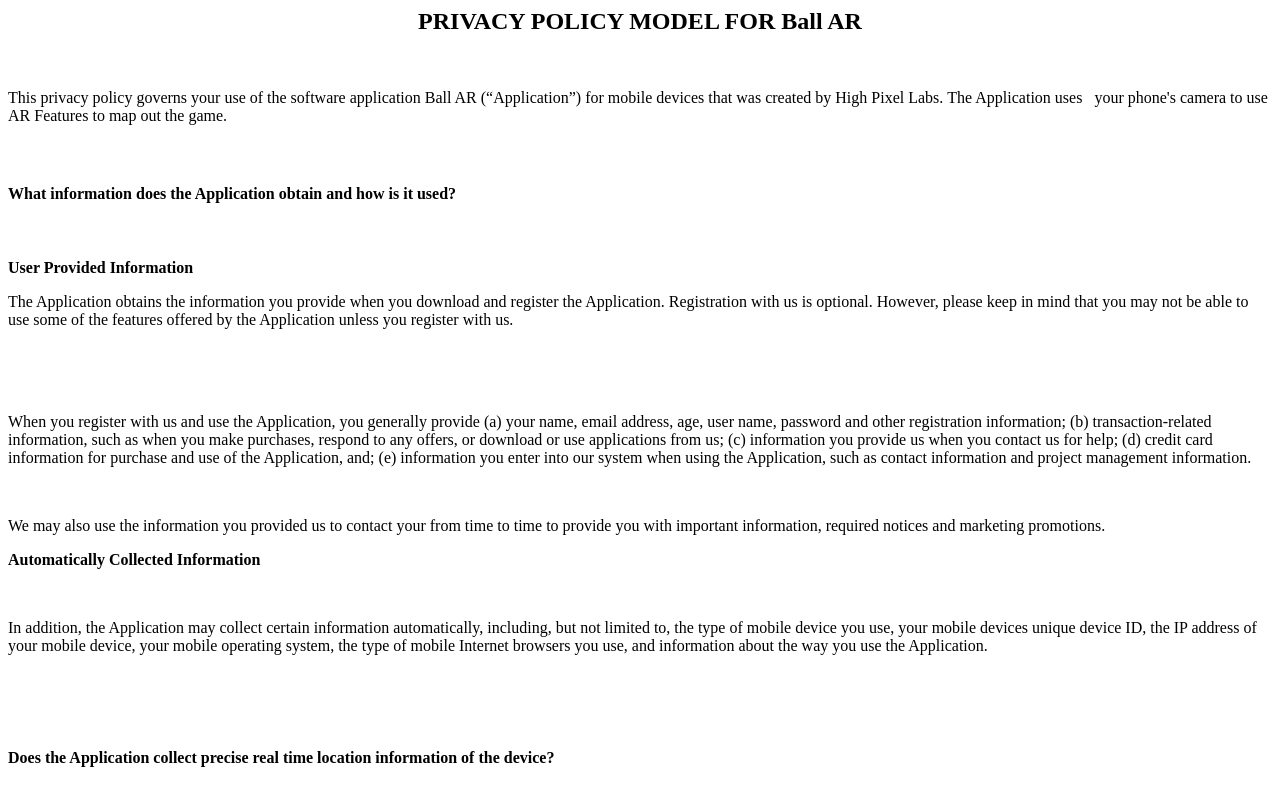
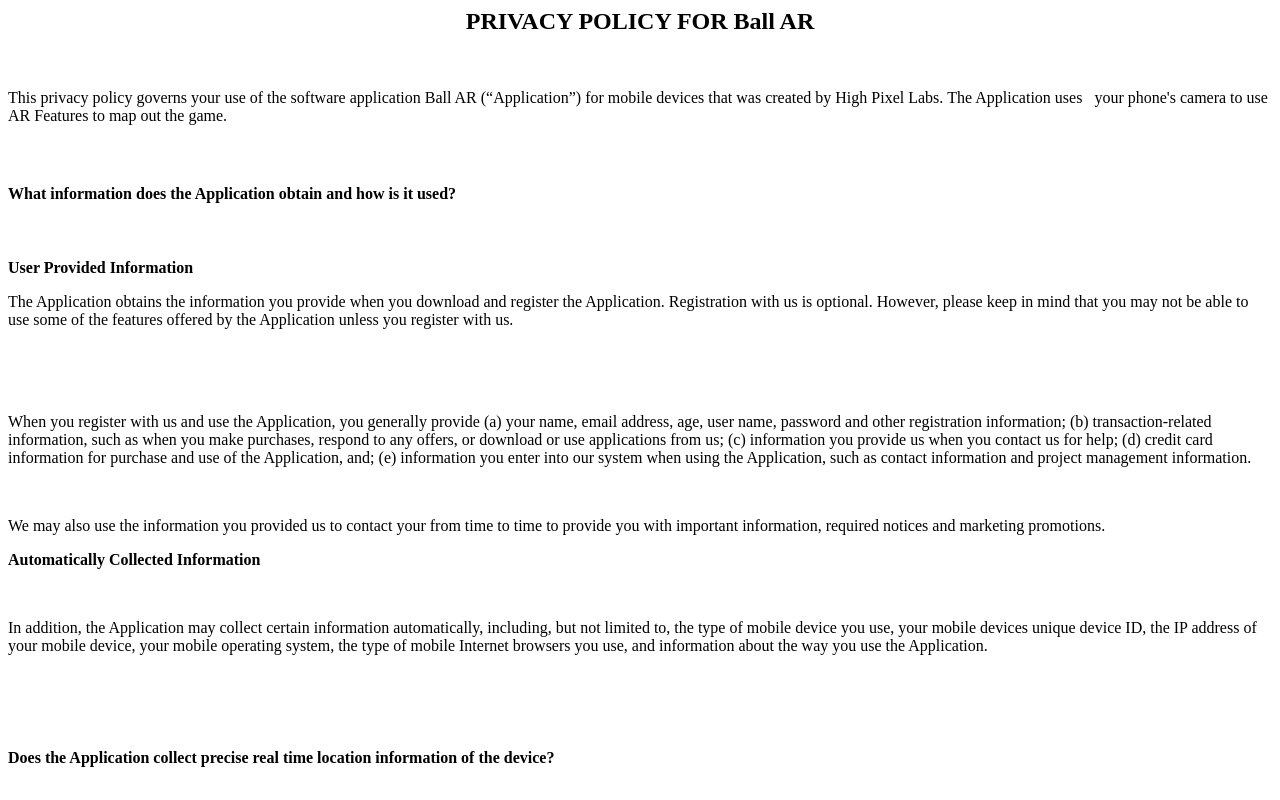
Before and after one commit to HigherPixel/BallAR, a plain HTML site: page index.html in a window 1280 px wide. Shown: the top 800 px of the page. Drawn offline with Linux system fonts and the light colour scheme.

Commit message:
Update index.html

```diff
--- a/index.html
+++ b/index.html
@@ -1,4 +1,4 @@
-<h2 style="text-align: center;">PRIVACY POLICY MODEL FOR Ball AR</h2>
+<h2 style="text-align: center;">PRIVACY POLICY FOR Ball AR</h2>
 <p>&nbsp;</p>
 <p>This privacy policy governs your use of the software application Ball AR (&ldquo;Application&rdquo;) for mobile devices that was created by&nbsp;High Pixel Labs.&nbsp;The Application uses &nbsp; your phone's camera to use AR Features to map out the game.&nbsp;</p>
 <h4>&nbsp;</h4>
```
